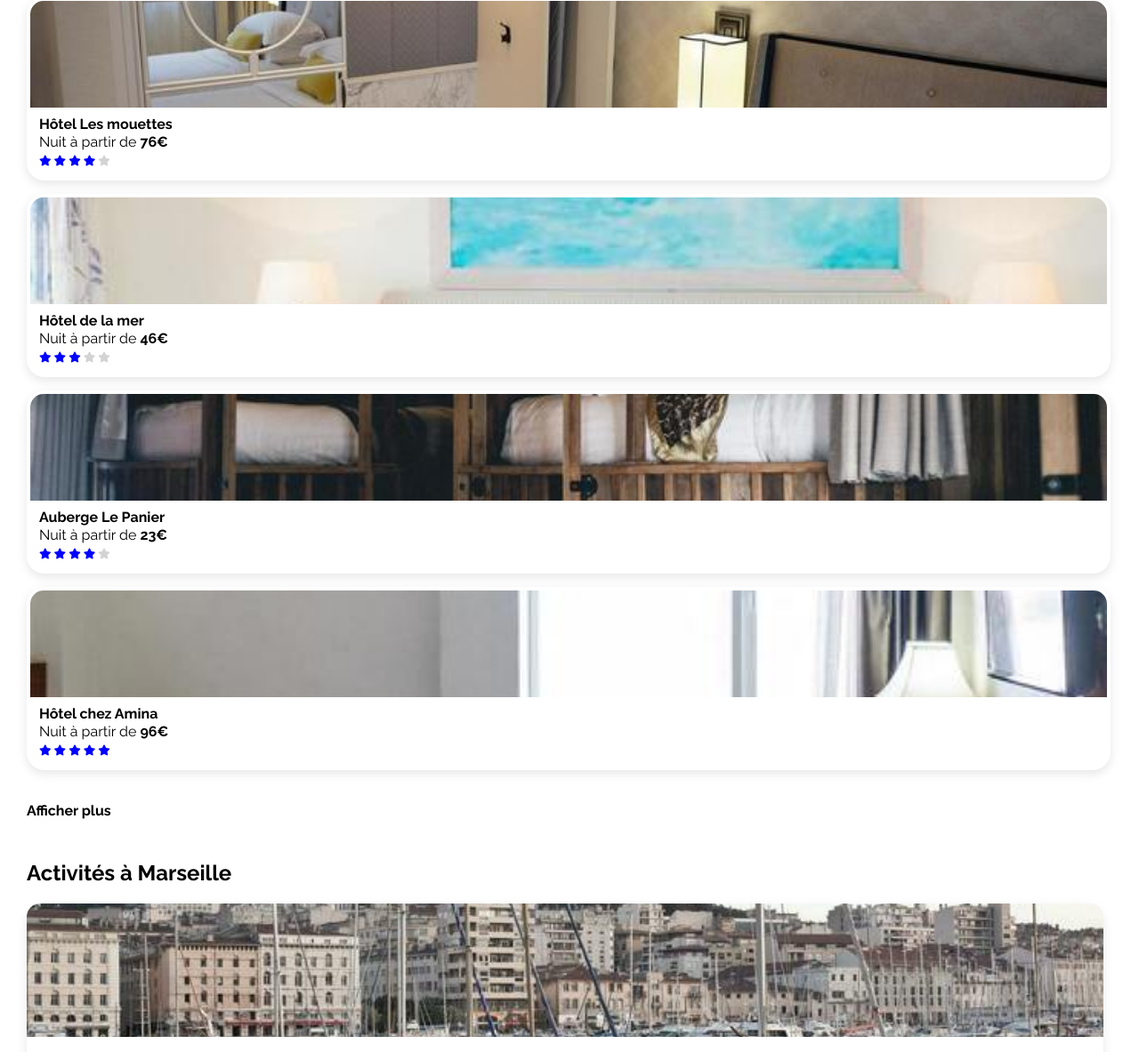
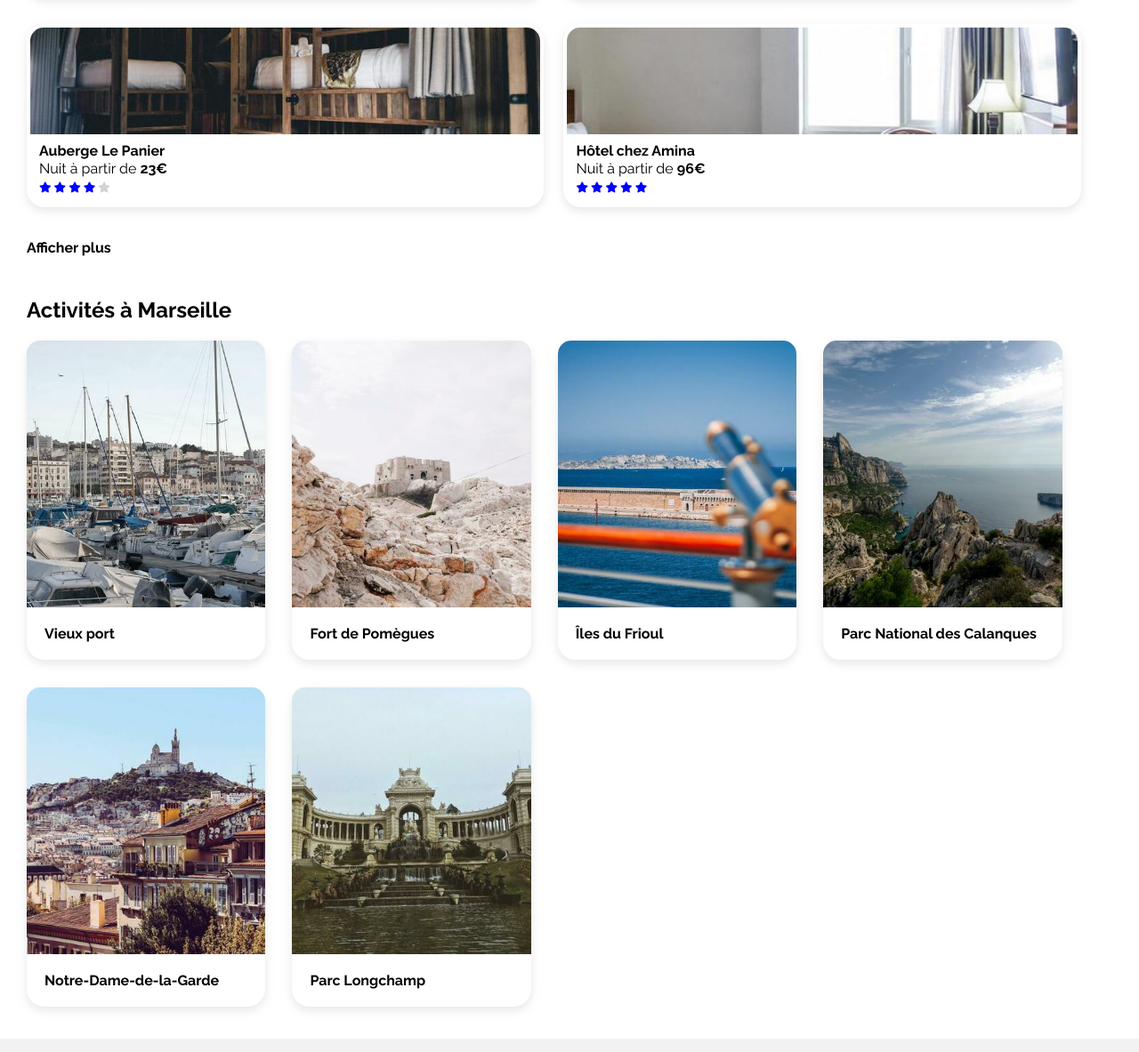
Before and after one commit to MickaelM94/Integration_Maquette_Reservia, a plain HTML site: page index.html in a window 1280 px wide. Shown: the part 1601-2784 px from the top of the page at 89% size. Drawn offline with Linux system fonts and the light colour scheme.

Commit message:
Res-min730px-v1

```diff
--- a/index.html
+++ b/index.html
@@ -19,12 +19,10 @@
   <body>
     <header>
       <nav>
-        <div class="navTop">
         <a class="logo" href=""
           ><img src="images/logo/Reservia.svg" alt="Logo de Reservia"
         /></a>
         <a class="register" href="#">S'inscrire</a>
-        </div>
         <div class="linkBlock">
           <a href="#housingBlock">Hébergements</a>
           <a href="#activityBlock">Activités</a>
@@ -76,6 +74,7 @@
       </p>
     </header>
     <main>
+      <div class="containerFlex">
         <section id="popularBlock">
           <h2>Les plus populaires</h2>
           <span class="popularIcone"><i class="fas fa-chart-line"></i></span>
@@ -305,6 +304,7 @@
           </div>
           <p class="showMore">Afficher plus</p>
         </section>
+      </div>
 
       <section id="activityBlock">
         <h2>Activités à Marseille</h2>
@@ -321,8 +321,9 @@
           </a>
           <!-- ACTIVITY CARD #2 -->
           <a class="linkDiv" href="#" target="_blank">
-            <div class="activityCard shadow">
+            <div class="activityCard  shadow">
               <img
+                class="imgFlex"
                 src="images/activites/4_small/paul-hermann-QFTrLdQIRhI-unsplash.jpg"
                 alt="Image représentant le Fort de Pomègues"
               />
@@ -333,6 +334,7 @@
           <a class="linkDiv" href="#" target="_blank">
             <div class="activityCard shadow">
               <img
+                class="imgFlex"
                 src="images/activites/4_small/kevin-hikari-rV_Qd1l-VXg-unsplash.jpg"
                 alt="Image représentant l'Îles du Frioul"
               />
@@ -353,6 +355,7 @@
           <a class="linkDiv" href="#" target="_blank">
             <div class="activityCard shadow">
               <img
+                class="imgFlex"
                 src="images/activites/4_small/florian-wehde-xW9e8gdotxI-unsplash.jpg"
                 alt="Image représentant Notre-Dame-de-la-Garde"
               />
@@ -363,6 +366,7 @@
           <a class="linkDiv" href="#" target="_blank">
             <div class="activityCard shadow">
               <img
+                class="imgFlex"
                 src="images/activites/4_small/lena-paulin-wH2-EJoDcV0-unsplash.jpg"
                 alt="Image représentant le Parc Longchamp"
               />
--- a/style.css
+++ b/style.css
@@ -79,7 +79,6 @@ nav {
 form {
   color: black;
   padding: 10px 0px;
-  width: 100%;
 }
 
 .searchBar {
@@ -103,6 +102,7 @@ form {
   font-weight: bold;
   color: black;
   outline: none;
+  width: 170px;
 }
 
 .searchText::placeholder {
@@ -141,11 +141,10 @@ form {
   flex-wrap: wrap;
   padding: 0px 0px 10px 0px;
   row-gap: 15px;
-  column-gap: 15px;
+  column-gap: 10px;
 }
 
 .filterCard {
-  display: block;
   border: 2px solid #d1d0d0c7;
   border-left: none;
   padding: 16px 18px 16px 0px;
@@ -158,9 +157,6 @@ form {
   border: 2px solid #deebff;
   background-color: #deebff;
   border-left: none;
-  padding: 16px 18px 16px 0px;
-  border-radius: 70px;
-  transition-duration: 0.2s;
 }
 
 .filterIcone {
@@ -221,7 +217,7 @@ form {
 }
 
 .popularCardText {
-  margin: 10px 20px;
+  padding: 10px;
   flex-direction: column;
   display: flex;
   justify-content: space-between;
@@ -229,6 +225,7 @@ form {
 
 .popularCardText > div > p {
   margin: 0px;
+  font-weight: 14px;
 }
 
 .popularTitle {
@@ -276,6 +273,7 @@ form {
 .housingCardText > * {
   display: block;
   margin-top: -15px;
+  font-weight: 14px;
 }
 
 .housingTitle {
@@ -312,6 +310,7 @@ form {
 .activityCardText {
   padding: 0px 20px 20px 20px;
   font-weight: bold;
+  font-weight: 14px;
 }
 
 /* ------- OTHERS ------- */
@@ -409,3 +408,84 @@ footer > div > ul > li {
   text-decoration: none;
   list-style: none;
 }
+
+/* ------- RESPONSIVES ------- */
+
+/** @media screen and (min-width: 1100px) {
+  .containerFlex {
+    display: flex;
+    padding: 30px;
+    column-gap: 15px;
+  }
+
+  #housingBlock {
+    order: 1;
+    background: #f2f2f2;
+    width: 67%;
+  }
+
+  .housingList {
+    column-gap: 15px;
+    flex-wrap: wrap;
+  }
+
+  .housingList > a {
+    display: flex;
+    width: 33%;
+  }
+
+  .housingCard {
+  }
+
+  #popularBlock {
+    order: 2;
+    border-radius: 15px;
+    width: 33%;
+  }
+
+} **/
+
+@media screen and (min-width : 730px) {
+
+  .popularCard > img {
+    width: 40%;
+  }
+
+  .housingList {
+    row-gap: 30px;
+    column-gap: 20px;
+  }
+
+  .housingList > a {
+    width: 47%;
+  }
+
+  .activityList {
+    column-gap: 20px;
+    row-gap: 15px;
+  }
+  .activityList > a {
+    width: 47%;
+  }
+
+}
+
+@media screen and (min-width : 900px) {
+
+  .activityList {
+    column-gap: 20px;
+    row-gap: 15px;
+  }
+
+  .activityList > a {
+    width: 22%;
+  }
+
+  .activityCard > img {
+    height: 300px;
+  }
+
+  .imgFlex {
+    height: 150px;
+  }
+}
```
Lines whose indentation alone changed are shown as unchanged.
